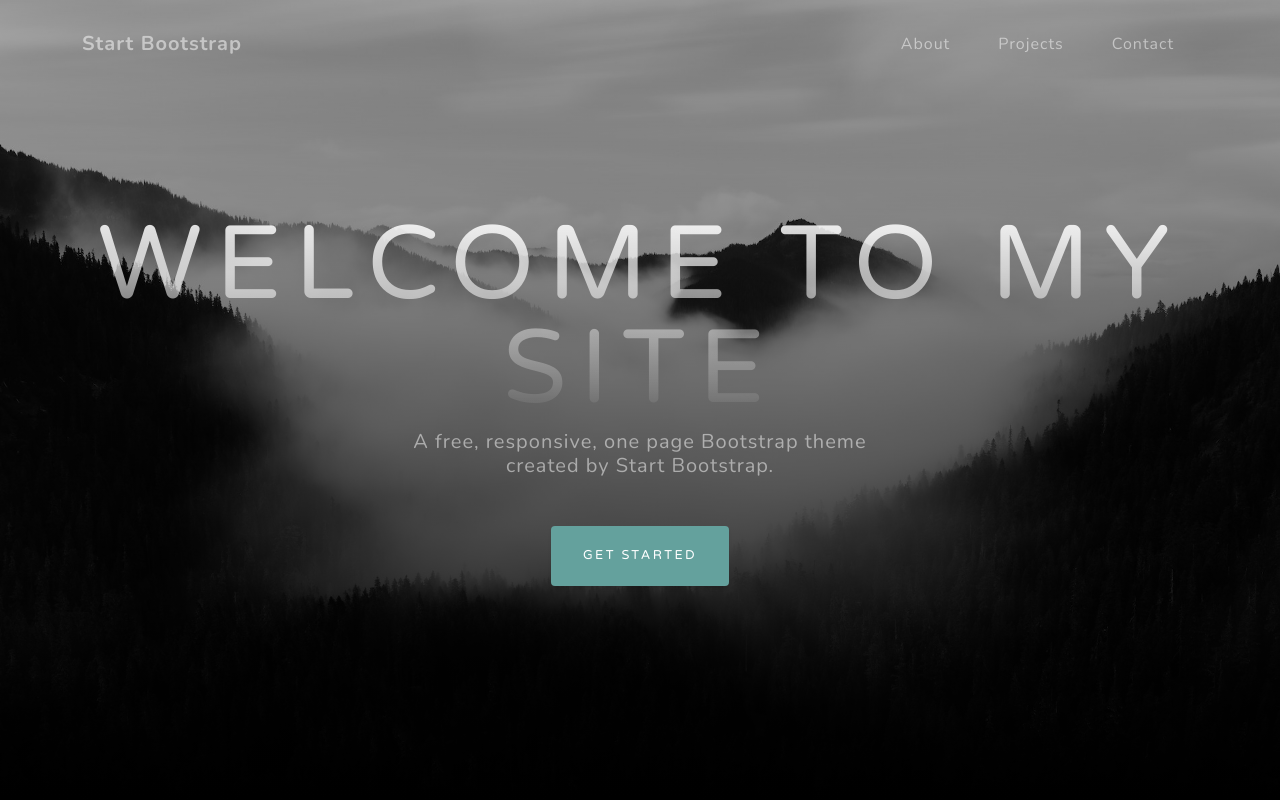
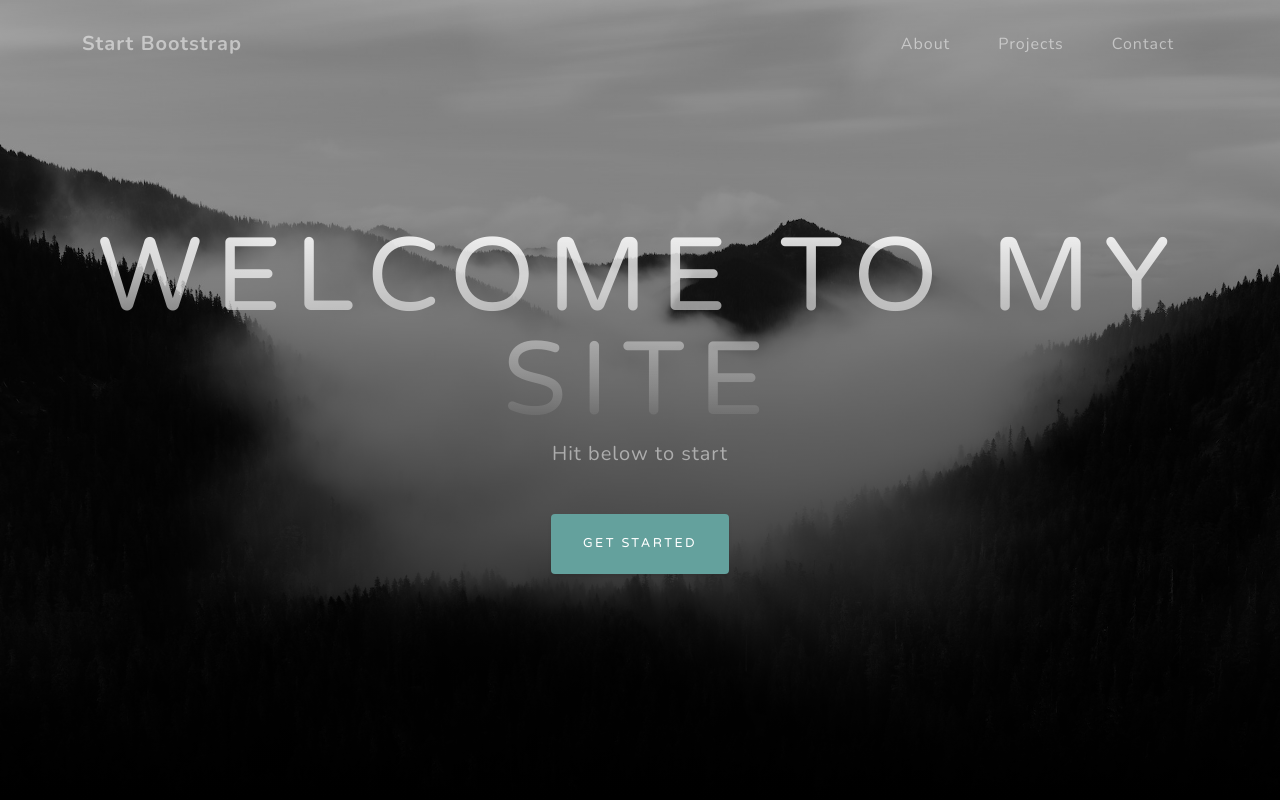
Before and after one commit to hikmatgear/New_Websitetest, a plain HTML site: page index.html in a window 1280 px wide. Shown: the top 800 px of the page. Drawn offline with nearby package versions, Linux system fonts and the light colour scheme.

```diff
--- a/index.html
+++ b/index.html
@@ -38,7 +38,7 @@
             <div class="container d-flex h-100 align-items-center">
                 <div class="mx-auto text-center">
                     <h1 class="mx-auto my-0 text-uppercase">Welcome to my site</h1>
-                    <h2 class="text-white-50 mx-auto mt-2 mb-5">A free, responsive, one page Bootstrap theme created by Start Bootstrap.</h2>
+                    <h2 class="text-white-50 mx-auto mt-2 mb-5"> Hit below to start</h2>
                     <a class="btn btn-primary js-scroll-trigger" href="#about">Get Started</a>
                 </div>
             </div>
```
